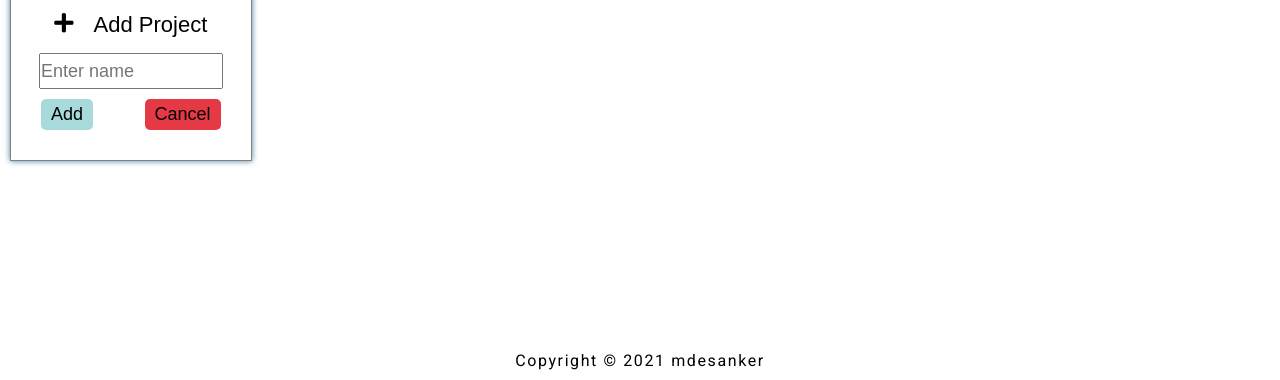
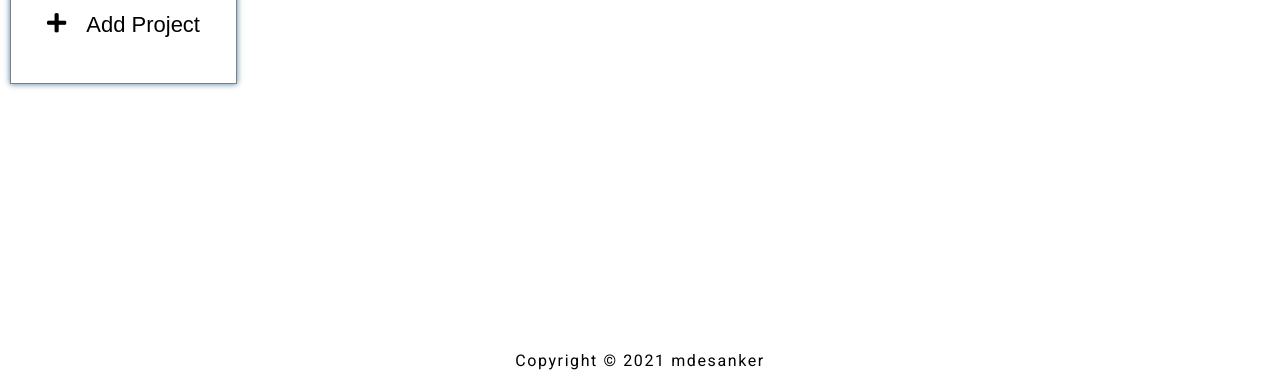
Before and after one commit to mdesanker/todo-list, a plain HTML site: page index.html in a window 1280 px wide. Shown: the part 420-800 px from the top of the page. Drawn offline with Linux system fonts and the light colour scheme.

Commit message:
feat: use project submission form to add new project to project list object

```diff
--- a/index.html
+++ b/index.html
@@ -54,21 +54,23 @@
               <i class="fas fa-times-circle hidden"></i>
             </button>
           </div>
-          <button class="tab-btn" id="project">
+          <button class="tab-btn add-project-btn">
             <i class="fas fa-plus"></i>
             Add Project
           </button>
-          <div class="project-form-container">
+          <div class="project-form-container not-visible">
             <form action="" class="add-project">
               <input
-                class="project-input"
+                id="project-input"
                 type="text"
                 placeholder="Enter name"
                 required
               />
               <div class="form-btns">
-                <button class="form-btn add">Add</button>
-                <button class="form-btn cancel">Cancel</button>
+                <button type="submit" class="form-btn add-btn">Add</button>
+                <button type="button" class="form-btn cancel-btn">
+                  Cancel
+                </button>
               </div>
             </form>
           </div>
```
Also changed, not shown: main.js (+2 -2 lines).
